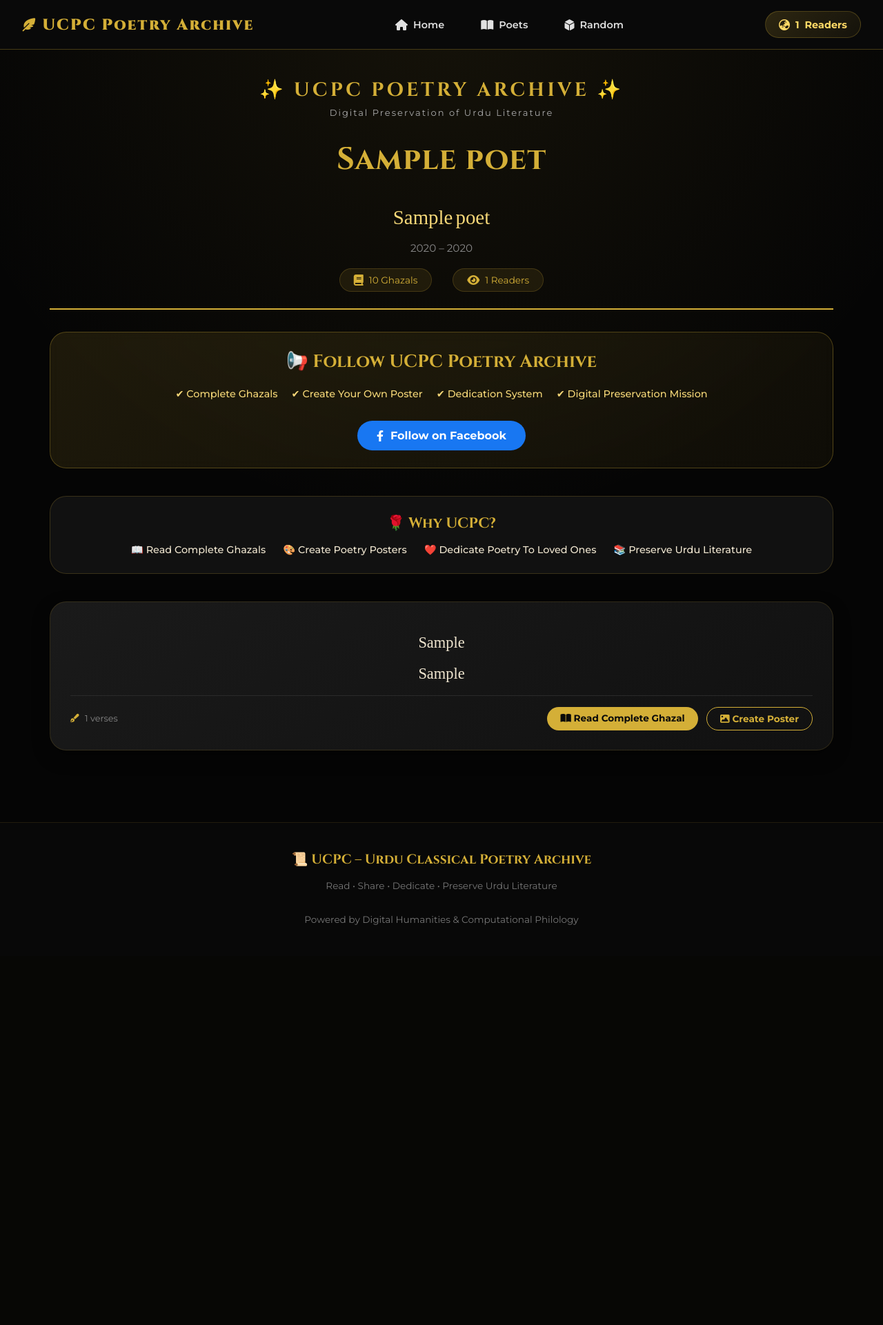
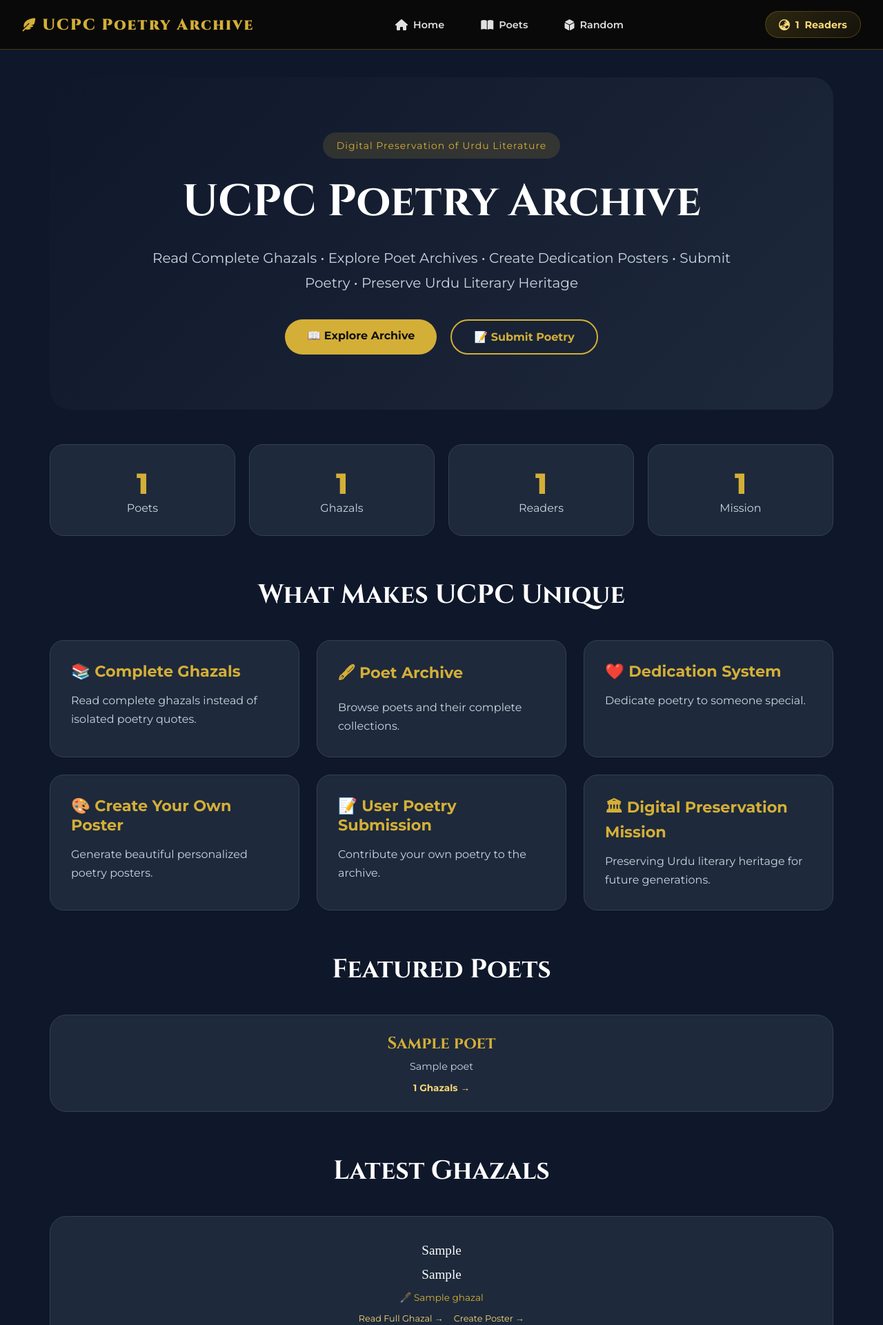
Before and after one commit to zahid-digitalhumanities/ucpc-poetry-archive, a Flask app: template templates/index.html in a window 1280 px wide. Shown: the top 1921 px of the page at 69% size. Before the commit the page ends 1341 px from the top, so only its background shows below. Run offline with Flask 3, Linux system fonts and the light colour scheme; the template is opened without the code that fills it: most values are stand-ins (such as "Sample title", 1, 10 or a date in 2020).

Commit message:
Update index.html

```diff
--- a/templates/index.html
+++ b/templates/index.html
@@ -1,337 +1,387 @@
 {% extends "base.html" %}
 
-{% block title %}{{ poet.name }} - UCPC Poetry Archive{% endblock %}
+{% block title %}UCPC Poetry Archive – Digital Urdu Poetry Archive{% endblock %}
 
 {% block extra_css %}
 <style>
     /* ===================== */
-    /* UCPC Branding & Layout */
+    /* Modern Color Palette */
     /* ===================== */
-    .ucpc-brand {
-        text-align: center;
-        margin-bottom: 30px;
-    }
-    .brand-logo {
-        font-family: 'Cinzel', serif;
-        font-size: 28px;
-        color: #D4AF37;
-        letter-spacing: 4px;
-        font-weight: 700;
-    }
-    .brand-mission {
-        font-size: 13px;
-        color: #aaa;
-        letter-spacing: 2px;
-        margin-top: 6px;
+    :root {
+        --bg-dark: #0F172A;
+        --card-bg: #1E293B;
+        --border: #334155;
+        --gold: #D4AF37;
+        --gold-light: #F6D878;
+        --text-primary: #F8FAFC;
+        --text-secondary: #CBD5E1;
     }
 
-    /* Poet Header */
-    .poet-header {
+    /* Global */
+    body {
+        background: var(--bg-dark);
+        color: var(--text-primary);
+    }
+
+    /* Hero Section */
+    .hero-section {
         text-align: center;
-        border-bottom: 2px solid #D4AF37;
-        padding-bottom: 1.5rem;
-        margin-bottom: 2rem;
+        padding: 80px 30px;
+        border-radius: 30px;
+        background: linear-gradient(135deg, #0f172a, #1e293b);
+        margin-bottom: 50px;
     }
-    .poet-name-en {
-        color: #D4AF37;
-        font-size: 2.8rem;
-        font-weight: bold;
-        font-family: 'Cinzel', serif;
+    .hero-badge {
+        display: inline-block;
+        padding: 10px 20px;
+        border-radius: 50px;
+        background: rgba(212, 175, 55, 0.15);
+        color: var(--gold);
+        font-size: 14px;
+        margin-bottom: 20px;
         letter-spacing: 1px;
     }
-    .poet-name-urdu {
-        font-family: 'Noto Nastaliq Urdu', 'Jameel Noori Nastaleeq', serif;
-        font-size: 1.8rem;
-        color: #F6D878;
-        margin-top: 0.5rem;
+    .hero-title {
+        font-size: 64px;
+        font-family: 'Cinzel', serif;
+        color: #ffffff;
+        margin-bottom: 20px;
     }
-    .poet-years {
-        color: #888;
-        margin-top: 0.5rem;
-        font-size: 0.95rem;
+    .hero-subtitle {
+        max-width: 900px;
+        margin: auto;
+        color: var(--text-secondary);
+        font-size: 20px;
+        line-height: 1.8;
     }
-    .poet-stats {
+    .hero-buttons {
+        margin-top: 35px;
         display: flex;
         justify-content: center;
-        gap: 30px;
-        margin-top: 20px;
+        gap: 20px;
         flex-wrap: wrap;
     }
-    .stat-badge {
-        background: rgba(212, 175, 55, 0.1);
-        border: 1px solid rgba(212, 175, 55, 0.2);
-        border-radius: 50px;
-        padding: 8px 20px;
-        font-size: 0.85rem;
-        color: #D4AF37;
-        display: inline-flex;
-        align-items: center;
-        gap: 8px;
-    }
-    .stat-badge i {
-        font-size: 1rem;
-    }
-
-    /* Follow Box – Convert to Follower */
-    .follow-box {
-        background: linear-gradient(135deg, rgba(212, 175, 55, 0.12), rgba(212, 175, 55, 0.05));
-        border: 1px solid rgba(212, 175, 55, 0.3);
-        border-radius: 24px;
-        padding: 25px 20px;
-        margin: 30px 0 40px;
-        text-align: center;
-        backdrop-filter: blur(8px);
-    }
-    .follow-box h3 {
-        color: #D4AF37;
-        font-size: 1.6rem;
-        margin-bottom: 15px;
-        font-family: 'Cinzel', serif;
-    }
-    .follow-features {
-        display: flex;
-        justify-content: center;
-        flex-wrap: wrap;
-        gap: 20px;
-        margin: 20px 0;
-    }
-    .follow-features span {
-        color: #F6D878;
-        font-size: 0.9rem;
-        font-weight: 500;
-    }
-    .btn-follow-page {
-        display: inline-flex;
-        align-items: center;
-        gap: 10px;
-        background: #1877F2;
-        color: white;
-        padding: 12px 28px;
+    .btn-primary, .btn-secondary {
+        padding: 14px 32px;
         border-radius: 50px;
         text-decoration: none;
-        font-weight: bold;
+        font-weight: 700;
         transition: 0.2s;
-        margin-top: 10px;
+        display: inline-block;
     }
-    .btn-follow-page:hover {
-        background: #0d6ad1;
+    .btn-primary {
+        background: var(--gold);
+        color: #111;
+    }
+    .btn-primary:hover {
+        background: var(--gold-light);
+        transform: translateY(-2px);
+    }
+    .btn-secondary {
+        border: 2px solid var(--gold);
+        color: var(--gold);
+    }
+    .btn-secondary:hover {
+        background: var(--gold);
+        color: #111;
         transform: translateY(-2px);
     }
 
-    /* UCPC Mission Section */
-    .ucpc-mission {
-        background: #111;
+    /* Stats Section */
+    .stats-section {
+        display: grid;
+        grid-template-columns: repeat(auto-fit, minmax(220px, 1fr));
+        gap: 20px;
+        margin-bottom: 60px;
+    }
+    .stat-card {
+        background: var(--card-bg);
+        border: 1px solid var(--border);
+        border-radius: 20px;
+        text-align: center;
+        padding: 30px;
+    }
+    .stat-number {
+        font-size: 42px;
+        font-weight: 800;
+        color: var(--gold);
+    }
+    .stat-label {
+        color: var(--text-secondary);
+    }
+
+    /* Features Section */
+    .features-section {
+        margin-top: 60px;
+    }
+    .section-title {
+        text-align: center;
+        color: white;
+        font-size: 38px;
+        margin-bottom: 40px;
+        font-family: 'Cinzel', serif;
+    }
+    .features-grid {
+        display: grid;
+        grid-template-columns: repeat(auto-fit, minmax(300px, 1fr));
+        gap: 25px;
+    }
+    .feature-card {
+        background: var(--card-bg);
+        border: 1px solid var(--border);
+        border-radius: 20px;
+        padding: 30px;
+        transition: 0.3s;
+    }
+    .feature-card:hover {
+        transform: translateY(-5px);
+        border-color: var(--gold);
+    }
+    .feature-card h3 {
+        color: var(--gold);
+        margin-bottom: 15px;
+        font-size: 1.4rem;
+    }
+    .feature-card p {
+        color: var(--text-secondary);
+        line-height: 1.7;
+    }
+
+    /* Featured Poets */
+    .featured-poets {
+        margin: 60px 0;
+    }
+    .poets-grid {
+        display: grid;
+        grid-template-columns: repeat(auto-fit, minmax(250px, 1fr));
+        gap: 25px;
+    }
+    .poet-card {
+        background: var(--card-bg);
+        border: 1px solid var(--border);
         border-radius: 24px;
         padding: 25px;
-        margin: 40px 0;
         text-align: center;
-        border: 1px solid rgba(212, 175, 55, 0.2);
+        transition: 0.3s;
+        text-decoration: none;
+        display: block;
     }
-    .ucpc-mission h4 {
-        color: #D4AF37;
-        font-size: 1.3rem;
-        margin-bottom: 15px;
+    .poet-card:hover {
+        transform: translateY(-6px);
+        border-color: var(--gold);
+    }
+    .poet-card h3 {
+        color: var(--gold);
+        font-size: 1.5rem;
+        margin-bottom: 8px;
         font-family: 'Cinzel', serif;
     }
-    .mission-grid {
+    .poet-card p {
+        color: var(--text-secondary);
+        font-size: 0.9rem;
+        margin-bottom: 12px;
+    }
+    .poet-card span {
+        color: var(--gold-light);
+        font-size: 0.85rem;
+        font-weight: bold;
+    }
+
+    /* Latest Ghazals */
+    .latest-ghazals {
+        margin: 60px 0;
+    }
+    .ghazals-grid {
+        display: grid;
+        grid-template-columns: repeat(auto-fit, minmax(320px, 1fr));
+        gap: 25px;
+    }
+    .ghazal-card {
+        background: var(--card-bg);
+        border: 1px solid var(--border);
+        border-radius: 24px;
+        padding: 25px;
+        transition: 0.3s;
+    }
+    .ghazal-card:hover {
+        border-color: var(--gold);
+    }
+    .ghazal-couplet {
+        font-family: 'Noto Nastaliq Urdu', 'Jameel Noori Nastaleeq', serif;
+        direction: rtl;
+        font-size: 1.2rem;
+        line-height: 1.8;
+        color: var(--text-primary);
+        margin-bottom: 15px;
+        text-align: center;
+    }
+    .ghazal-poet {
+        color: var(--gold);
+        font-size: 0.85rem;
+        margin-bottom: 15px;
+        text-align: center;
+    }
+    .ghazal-links {
         display: flex;
         justify-content: center;
-        flex-wrap: wrap;
-        gap: 25px;
+        gap: 15px;
     }
-    .mission-grid div {
-        color: #f0e6d0;
-        font-size: 0.9rem;
-        font-weight: 500;
+    .ghazal-links a {
+        color: var(--gold-light);
+        text-decoration: none;
+        font-size: 0.8rem;
+        display: inline-flex;
+        align-items: center;
+        gap: 5px;
+    }
+    .ghazal-links a:hover {
+        text-decoration: underline;
     }
 
-    /* Ghazal Cards – Premium Design */
-    .ghazal-list {
-        display: flex;
-        flex-direction: column;
-        gap: 1.5rem;
-        margin-top: 2rem;
+    /* Mission Section */
+    .mission-section {
+        background: linear-gradient(135deg, #1e293b, #0f172a);
+        border: 1px solid var(--border);
+        border-radius: 30px;
+        padding: 50px;
+        text-align: center;
+        margin: 50px 0 30px;
     }
-    .ghazal-card {
-        background: linear-gradient(145deg, #1a1a1a, #111111);
-        border-radius: 24px;
-        padding: 1.8rem;
-        border: 1px solid rgba(212, 175, 55, 0.15);
-        box-shadow: 0 10px 25px rgba(0, 0, 0, 0.35);
-        transition: all 0.3s ease;
+    .mission-section p {
+        max-width: 800px;
+        margin: 0 auto 25px;
+        font-size: 1.2rem;
+        line-height: 1.7;
+        color: var(--text-secondary);
     }
-    .ghazal-card:hover {
-        transform: translateY(-4px);
-        box-shadow: 0 15px 35px rgba(212, 175, 55, 0.15);
-        border-color: rgba(212, 175, 55, 0.4);
-    }
-    .first-couplet {
-        font-family: 'Noto Nastaliq Urdu', 'Jameel Noori Nastaleeq', serif;
-        font-size: 1.4rem;
-        text-align: center;
-        direction: rtl;
-        line-height: 2;
-        color: #f0e6d0;
-        margin-bottom: 1rem;
-    }
-    .ghazal-meta {
-        display: flex;
-        justify-content: space-between;
-        align-items: center;
-        flex-wrap: wrap;
-        gap: 10px;
-        margin-top: 1rem;
-        padding-top: 1rem;
-        border-top: 1px solid #2a2a2a;
-    }
-    .verse-count {
-        color: #888;
-        font-size: 0.8rem;
-    }
-    .verse-count i {
-        margin-right: 5px;
-        color: #D4AF37;
-    }
-    .action-buttons {
-        display: flex;
-        gap: 12px;
-    }
-    .read-link, .poster-link {
-        display: inline-block;
-        padding: 0.5rem 1.2rem;
-        border-radius: 50px;
-        text-decoration: none;
-        font-weight: bold;
-        font-size: 0.85rem;
-        transition: 0.2s;
-    }
-    .read-link {
-        background: #D4AF37;
-        color: #0a0a0a;
-    }
-    .read-link:hover {
-        background: #F6D878;
-        transform: translateY(-2px);
-    }
-    .poster-link {
-        background: transparent;
-        border: 1px solid #D4AF37;
-        color: #D4AF37;
-    }
-    .poster-link:hover {
-        background: #D4AF37;
-        color: #0a0a0a;
-        transform: translateY(-2px);
+    .mission-section strong {
+        color: var(--gold);
     }
 
-    .empty-state {
-        text-align: center;
-        padding: 3rem;
-        background: #1a1a1a;
-        border-radius: 20px;
-        color: #888;
-    }
-
-    @media (max-width: 600px) {
-        .poet-name-en { font-size: 2rem; }
-        .poet-name-urdu { font-size: 1.3rem; }
-        .first-couplet { font-size: 1.1rem; }
-        .action-buttons { flex-wrap: wrap; }
-        .stat-badge { padding: 5px 12px; font-size: 0.75rem; }
-        .follow-features { gap: 12px; }
-        .btn-follow-page { padding: 8px 20px; font-size: 0.85rem; }
+    @media (max-width: 768px) {
+        .hero-title { font-size: 40px; }
+        .hero-subtitle { font-size: 16px; }
+        .hero-section { padding: 50px 20px; }
+        .section-title { font-size: 28px; }
+        .stat-number { font-size: 32px; }
     }
 </style>
 {% endblock %}
 
 {% block content %}
 
-<!-- UCPC Branding -->
-<div class="ucpc-brand">
-    <div class="brand-logo">✨ UCPC POETRY ARCHIVE ✨</div>
-    <div class="brand-mission">Digital Preservation of Urdu Literature</div>
-</div>
+<!-- HERO SECTION -->
+<section class="hero-section">
+    <div class="hero-badge">Digital Preservation of Urdu Literature</div>
+    <h1 class="hero-title">UCPC Poetry Archive</h1>
+    <p class="hero-subtitle">
+        Read Complete Ghazals • Explore Poet Archives • Create Dedication Posters • Submit Poetry • Preserve Urdu Literary Heritage
+    </p>
+    <div class="hero-buttons">
+        <a href="/poets" class="btn-primary">📖 Explore Archive</a>
+        <a href="/submit" class="btn-secondary">📝 Submit Poetry</a>
+    </div>
+</section>
 
-<!-- Poet Header -->
-<div class="poet-header">
-    <div class="poet-name-en">{{ poet.name }}</div>
-    <div class="poet-name-urdu">{{ poet.name_urdu }}</div>
-    {% if poet.birth_year or poet.death_year %}
-    <div class="poet-years">{{ poet.birth_year or '?' }} – {{ poet.death_year or 'Present' }}</div>
-    {% endif %}
+<!-- STATS SECTION -->
+<section class="stats-section">
+    <div class="stat-card">
+        <div class="stat-number">{{ total_poets }}</div>
+        <div class="stat-label">Poets</div>
+    </div>
+    <div class="stat-card">
+        <div class="stat-number">{{ total_ghazals }}</div>
+        <div class="stat-label">Ghazals</div>
+    </div>
+    <div class="stat-card">
+        <div class="stat-number">{{ total_readers }}</div>
+        <div class="stat-label">Readers</div>
+    </div>
+    <div class="stat-card">
+        <div class="stat-number">1</div>
+        <div class="stat-label">Mission</div>
+    </div>
+</section>
 
-    <div class="poet-stats">
-        <div class="stat-badge">
-            <i class="fas fa-book"></i> {{ total }} Ghazals
+<!-- WHAT MAKES UCPC UNIQUE -->
+<section class="features-section">
+    <h2 class="section-title">What Makes UCPC Unique</h2>
+    <div class="features-grid">
+        <div class="feature-card">
+            <h3>📚 Complete Ghazals</h3>
+            <p>Read complete ghazals instead of isolated poetry quotes.</p>
         </div>
-        <div class="stat-badge">
-            <i class="fas fa-eye"></i> {{ "{:,}".format(total_readers|default(0)) }} Readers
+        <div class="feature-card">
+            <h3>🖋 Poet Archive</h3>
+            <p>Browse poets and their complete collections.</p>
+        </div>
+        <div class="feature-card">
+            <h3>❤️ Dedication System</h3>
+            <p>Dedicate poetry to someone special.</p>
+        </div>
+        <div class="feature-card">
+            <h3>🎨 Create Your Own Poster</h3>
+            <p>Generate beautiful personalized poetry posters.</p>
+        </div>
+        <div class="feature-card">
+            <h3>📝 User Poetry Submission</h3>
+            <p>Contribute your own poetry to the archive.</p>
+        </div>
+        <div class="feature-card">
+            <h3>🏛 Digital Preservation Mission</h3>
+            <p>Preserving Urdu literary heritage for future generations.</p>
         </div>
     </div>
-</div>
+</section>
 
-<!-- Follow Box – Convert to Follower -->
-<div class="follow-box">
-    <h3>📢 Follow UCPC Poetry Archive</h3>
-    <div class="follow-features">
-        <span>✔ Complete Ghazals</span>
-        <span>✔ Create Your Own Poster</span>
-        <span>✔ Dedication System</span>
-        <span>✔ Digital Preservation Mission</span>
+<!-- FEATURED POETS (ONLY 4) -->
+{% if featured_poets %}
+<section class="featured-poets">
+    <h2 class="section-title">Featured Poets</h2>
+    <div class="poets-grid">
+        {% for poet in featured_poets %}
+        <a href="/poets/{{ poet.id }}" class="poet-card">
+            <h3>{{ poet.name }}</h3>
+            <p>{{ poet.name_urdu }}</p>
+            <span>{{ poet.ghazal_count }} Ghazals →</span>
+        </a>
+        {% endfor %}
     </div>
-    <a href="https://facebook.com/UCPCPoetryArchive" target="_blank" class="btn-follow-page">
-        <i class="fab fa-facebook-f"></i> Follow on Facebook
-    </a>
-</div>
+</section>
+{% endif %}
 
-<!-- UCPC Mission Section -->
-<div class="ucpc-mission">
-    <h4>🌹 Why UCPC?</h4>
-    <div class="mission-grid">
-        <div>📖 Read Complete Ghazals</div>
-        <div>🎨 Create Poetry Posters</div>
-        <div>❤️ Dedicate Poetry To Loved Ones</div>
-        <div>📚 Preserve Urdu Literature</div>
-    </div>
-</div>
-
-<!-- Ghazal List -->
-{% if texts and texts|length > 0 %}
-<div class="ghazal-list">
-    {% for item in texts %}
-    <div class="ghazal-card">
-        <div class="first-couplet" dir="rtl">
-            {% if item.misra1_urdu %}
-                {{ item.misra1_urdu }}<br>
-                {{ item.misra2_urdu }}
-            {% elif item.first_couplet %}
-                {{ item.first_couplet }}
-            {% else %}
-                ✨ Ghazal {{ loop.index }} ✨
-            {% endif %}
-        </div>
-        <div class="ghazal-meta">
-            <div class="verse-count">
-                <i class="fas fa-pen-fancy"></i> {{ item.verse_count or 0 }} verses
+<!-- LATEST GHAZALS (3–4) -->
+{% if recent_ghazals %}
+<section class="latest-ghazals">
+    <h2 class="section-title">Latest Ghazals</h2>
+    <div class="ghazals-grid">
+        {% for ghazal in recent_ghazals[:4] %}
+        <div class="ghazal-card">
+            <div class="ghazal-couplet" dir="rtl">
+                {{ ghazal.misra1_urdu|truncate(60) if ghazal.misra1_urdu else '✨ New Ghazal ✨' }}
+                <br>
+                {{ ghazal.misra2_urdu|truncate(60) if ghazal.misra2_urdu else '' }}
             </div>
-            <div class="action-buttons">
-                <a href="{{ url_for('ghazals.ghazal_page', text_id=item.id) }}" class="read-link">
-                    <i class="fas fa-book-open"></i> Read Complete Ghazal
-                </a>
-                <a href="{{ url_for('ghazals.poster_page', text_id=item.id) }}" class="poster-link">
-                    <i class="fas fa-image"></i> Create Poster
-                </a>
+            <div class="ghazal-poet">
+                🖋️ {{ ghazal.poet_name }}
+            </div>
+            <div class="ghazal-links">
+                <a href="{{ url_for('ghazals.ghazal_page', text_id=ghazal.id) }}">Read Full Ghazal →</a>
+                <a href="{{ url_for('ghazals.poster_page', text_id=ghazal.id) }}">Create Poster →</a>
             </div>
         </div>
+        {% endfor %}
     </div>
-    {% endfor %}
-</div>
-{% else %}
-<div class="empty-state">
-    <i class="fas fa-feather-alt" style="font-size: 3rem; color: #D4AF37; margin-bottom: 1rem; display: inline-block;"></i>
-    <p>No ghazals found for this poet.</p>
-    <p style="font-size: 0.85rem; margin-top: 0.5rem;">Check back soon for updates!</p>
-</div>
+</section>
 {% endif %}
 
+<!-- DIGITAL PRESERVATION MISSION -->
+<section class="mission-section">
+    <p>
+        <strong>Urdu literature is one of the world's richest poetic traditions.</strong><br>
+        UCPC is building a sustainable digital archive to preserve ghazals, poets, and literary heritage for readers, researchers, and future generations.
+    </p>
+    <a href="/about" class="btn-secondary">Learn About UCPC →</a>
+</section>
+
 {% endblock %}
```
